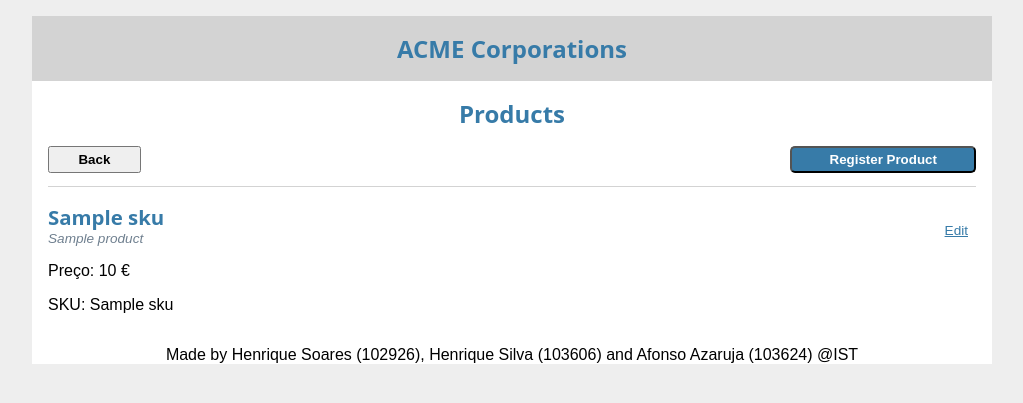
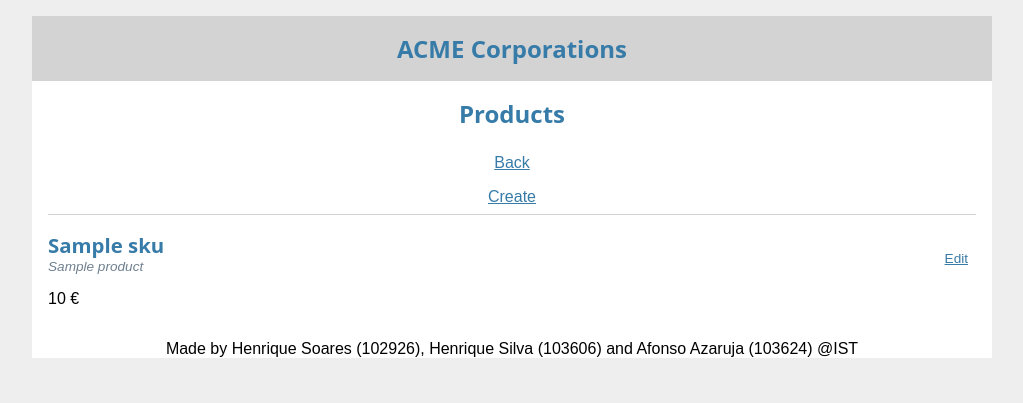
Before and after one commit to henriqueeapsilva/ist-bd-2023, a Python web app: template web/templates/products/index.html in a window 1280 px wide. Shown: the top 403 px of the page, without its empty margins (128-1151 px from the left). Run offline with Jinja, Linux system fonts and the light colour scheme; the template is opened without the code that fills it: most values are stand-ins (such as "Sample title", 1, 10 or a date in 2020).

Commit message:
Register product.

```diff
--- a/web/templates/products/index.html
+++ b/web/templates/products/index.html
@@ -2,10 +2,10 @@
 
 {% block header %}
   <h2>{% block title %}Products{% endblock %}</h2>
-    <div class="main">
-    <button onclick="history.back()" class="top-left"> Back</button>
-    <button onclick="history.back()" class="top-right"> Register Product</button>
-</div>
+  <div class="index-menu">
+      <a class="action" href="{{ url_for('homepage') }}"> Back</a>
+      <a class="action" href="{{ url_for('product_register') }}"> Create</a>
+    </div>
 {% endblock %}
 
 {% block content %}
@@ -18,8 +18,7 @@
                 </div>
                 <a class="action" href="{{ url_for('product_update', product_sku=product['sku']) }}"> Edit</a>
             </header>
-            <p class="body">Preço: {{ product['price'] }} € </p>
-            <p class="body">SKU: {{ product['sku'] }} </p>
+            <p class="body">{{ product['price'] }} € </p>
         </article>
         {% if not loop.last %}
             <hr>
--- a/web/templates/products/update.html
+++ b/web/templates/products/update.html
@@ -2,9 +2,6 @@
 
 {% block header %}
   <h1>{% block title %}Product {{ product['name'] }} | Edit{% endblock %}</h1>
-<div class="main">
-    <button onclick="history.back()" class="top-left"> Back</button>
-</div>
 {% endblock %}
 
 {% block content %}
```
Also changed, not shown: web/templates/products/register.html (added, +21 -0 lines), 1 other file.
